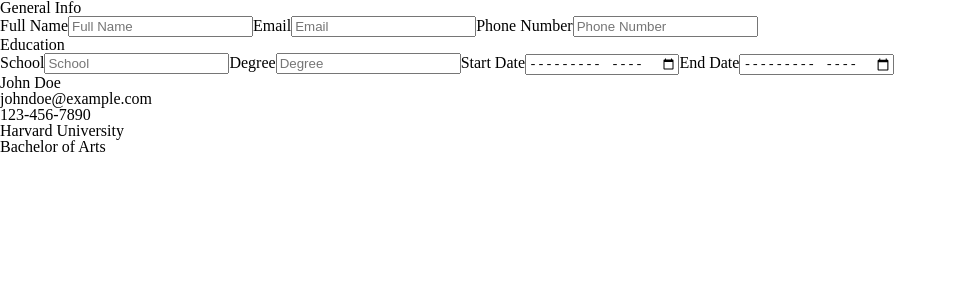
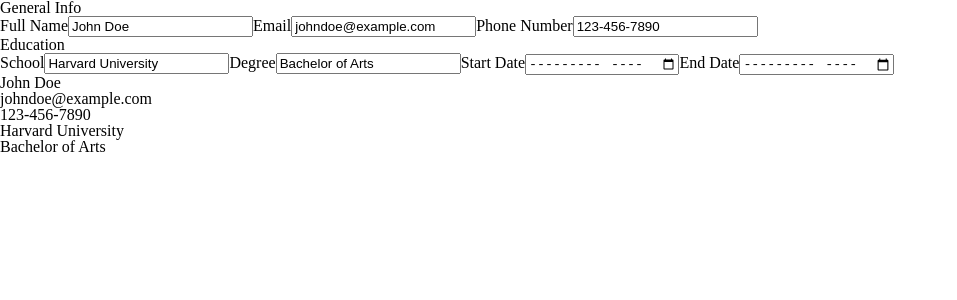
Before and after one commit to dylen400mh/cv-application, a React (Vite) app: page / in a window 1280 px wide. Shown: the top 300 px of the page, without its empty margins (0-957 px from the left). Built offline with nearby package versions, Linux system fonts and the light colour scheme.

Commit message:
Add value attributes to all input elements

```diff
--- a/src/components/Education.jsx
+++ b/src/components/Education.jsx
@@ -1,3 +1,4 @@
+/* eslint-disable react/prop-types */
 function Education({ data, handleChange }) {
   const handleSchoolChange = (e) => {
     handleChange({ ...data, school: e.target.value });
@@ -19,13 +20,23 @@ function Education({ data, handleChange }) {
     <section>
       <h1>Education</h1>
       <label htmlFor="">School</label>
-      <input type="text" placeholder="School" onChange={handleSchoolChange} />
+      <input
+        type="text"
+        placeholder="School"
+        value={data.school}
+        onChange={handleSchoolChange}
+      />
       <label htmlFor="">Degree</label>
-      <input type="text" placeholder="Degree" onChange={handleDegreeChange} />
+      <input
+        type="text"
+        placeholder="Degree"
+        value={data.degree}
+        onChange={handleDegreeChange}
+      />
       <label htmlFor="">Start Date</label>
-      <input type="month" onChange={handleStartChange} />
+      <input type="month" value={data.startDate} onChange={handleStartChange} />
       <label htmlFor="">End Date</label>
-      <input type="month" onChange={handleEndChange} />
+      <input type="month" value={data.endDate} onChange={handleEndChange} />
     </section>
   );
 }
--- a/src/components/GeneralInfo.jsx
+++ b/src/components/GeneralInfo.jsx
@@ -16,11 +16,26 @@ function GeneralInfo({ data, handleChange }) {
     <section>
       <h1>General Info</h1>
       <label htmlFor="">Full Name</label>
-      <input type="text" placeholder="Full Name" onChange={handleNameChange} />
+      <input
+        type="text"
+        placeholder="Full Name"
+        value={data.name}
+        onChange={handleNameChange}
+      />
       <label htmlFor="">Email</label>
-      <input type="text" placeholder="Email" onChange={handleEmailChange} />
+      <input
+        type="text"
+        placeholder="Email"
+        value={data.email}
+        onChange={handleEmailChange}
+      />
       <label htmlFor="">Phone Number</label>
-      <input type="text" placeholder="Phone Number" onChange={handlePhoneChange}/>
+      <input
+        type="text"
+        placeholder="Phone Number"
+        value={data.phone}
+        onChange={handlePhoneChange}
+      />
     </section>
   );
 }
```
